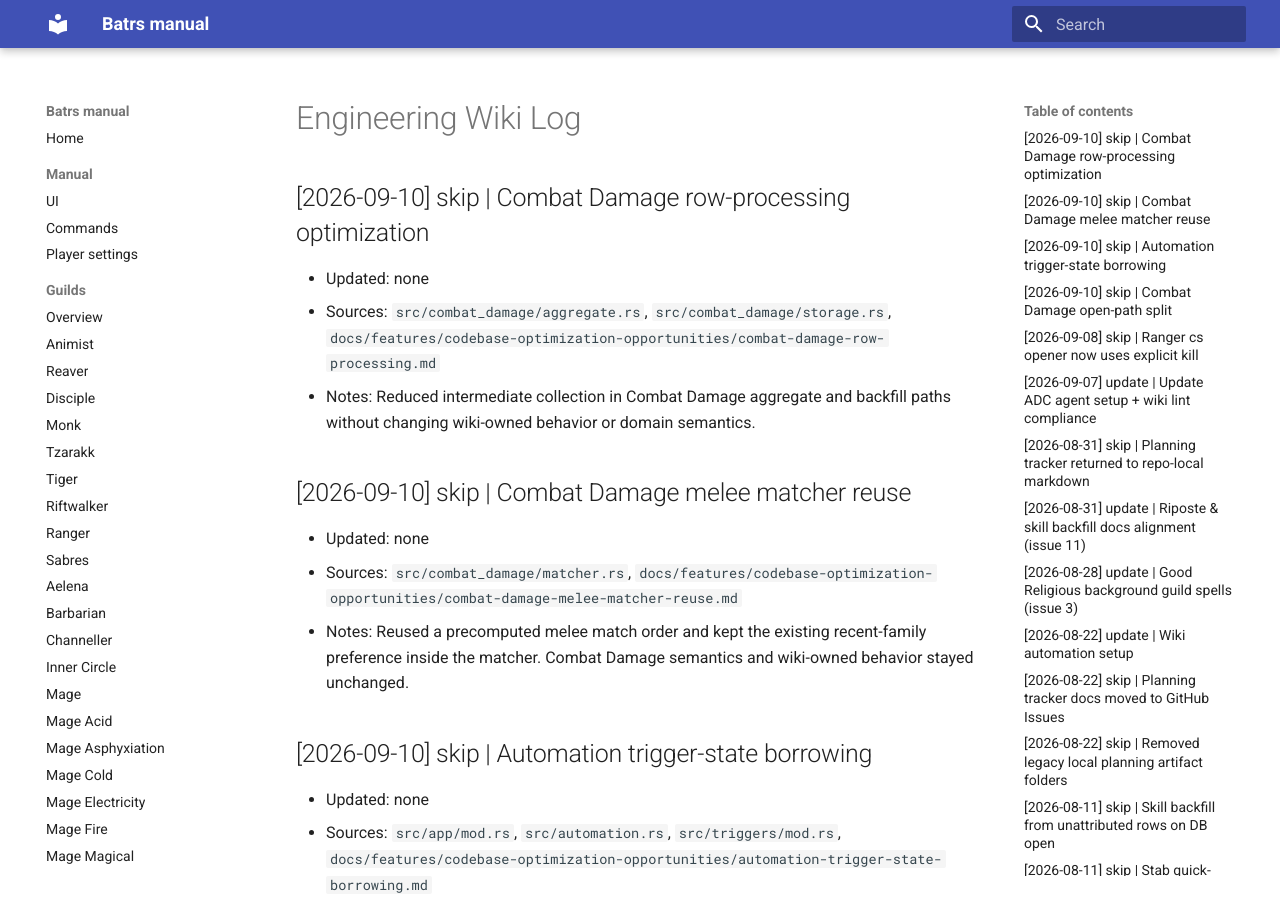
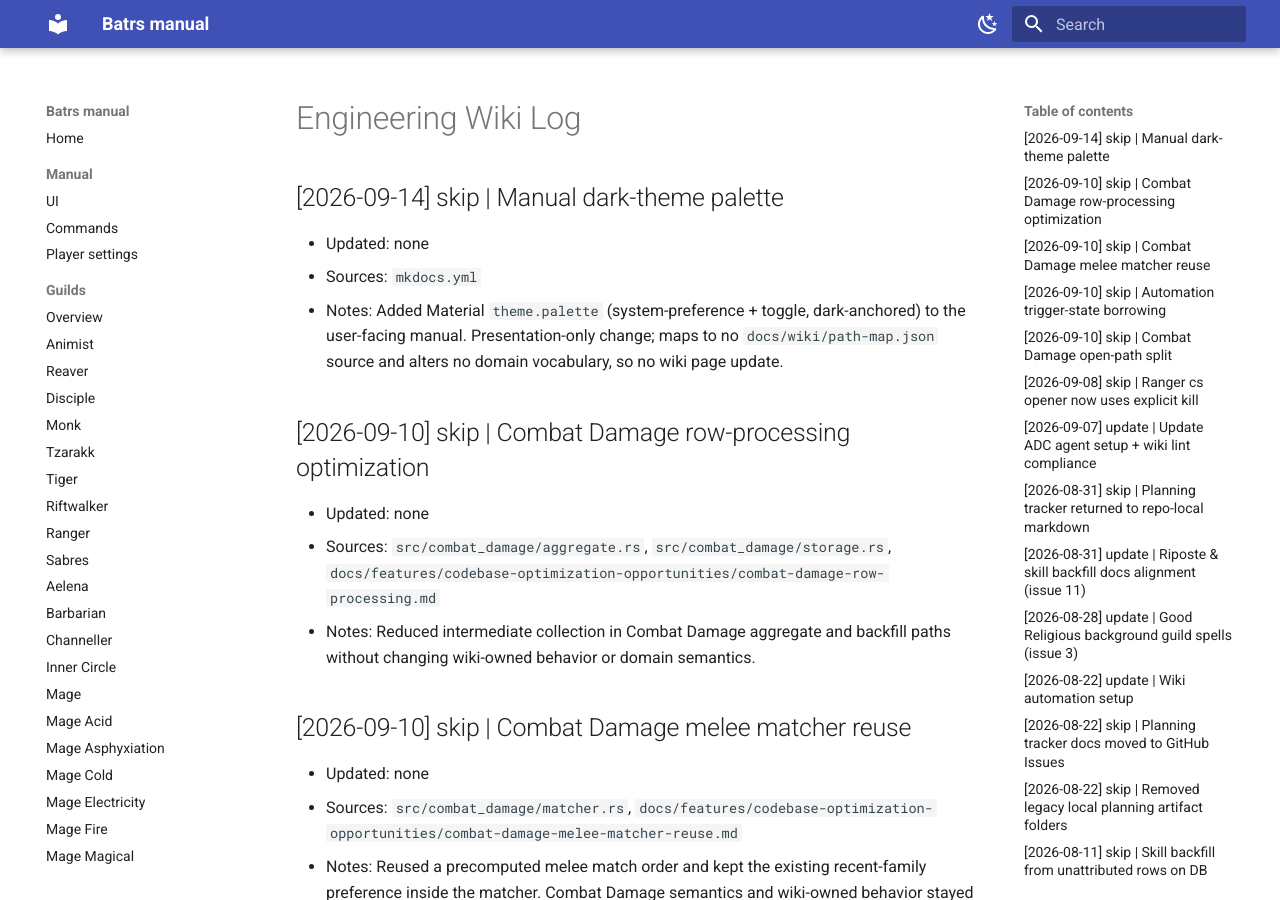
Before and after one commit to oaalto/batrs, an MkDocs documentation site: the page built from docs/wiki/log.md, in a window 1280 px wide and 900 px high. Built offline with MkDocs 1.6.1 and Material for MkDocs 9.7.7, drawn with Linux system fonts in a browser that asks for light colours.

Commit message:
docs(manual): add dark-theme palette to mkdocs material theme
Enable system-preference + manual toggle (dark-anchored) via Material's
native theme.palette; no custom colors. Log wiki skip for the
presentation-only change.

```diff
--- a/docs/wiki/log.md
+++ b/docs/wiki/log.md
@@ -1,4 +1,10 @@
 # Engineering Wiki Log
+
+## [2026-09-14] skip | Manual dark-theme palette
+
+- Updated: none
+- Sources: `mkdocs.yml`
+- Notes: Added Material `theme.palette` (system-preference + toggle, dark-anchored) to the user-facing manual. Presentation-only change; maps to no `docs/wiki/path-map.json` source and alters no domain vocabulary, so no wiki page update.
 
 ## [2026-09-10] skip | Combat Damage row-processing optimization
 
--- a/mkdocs.yml
+++ b/mkdocs.yml
@@ -7,6 +7,17 @@ theme:
     - navigation.expand
     - navigation.sections
     - content.code.copy
+  palette:
+    - media: "(prefers-color-scheme: dark)"
+      scheme: dark
+      toggle:
+        icon: material/lightbulb
+        name: Switch to light mode
+    - media: "(prefers-color-scheme: light)"
+      scheme: light
+      toggle:
+        icon: material/weather-night
+        name: Switch to dark mode
 
 markdown_extensions:
   - tables
```
